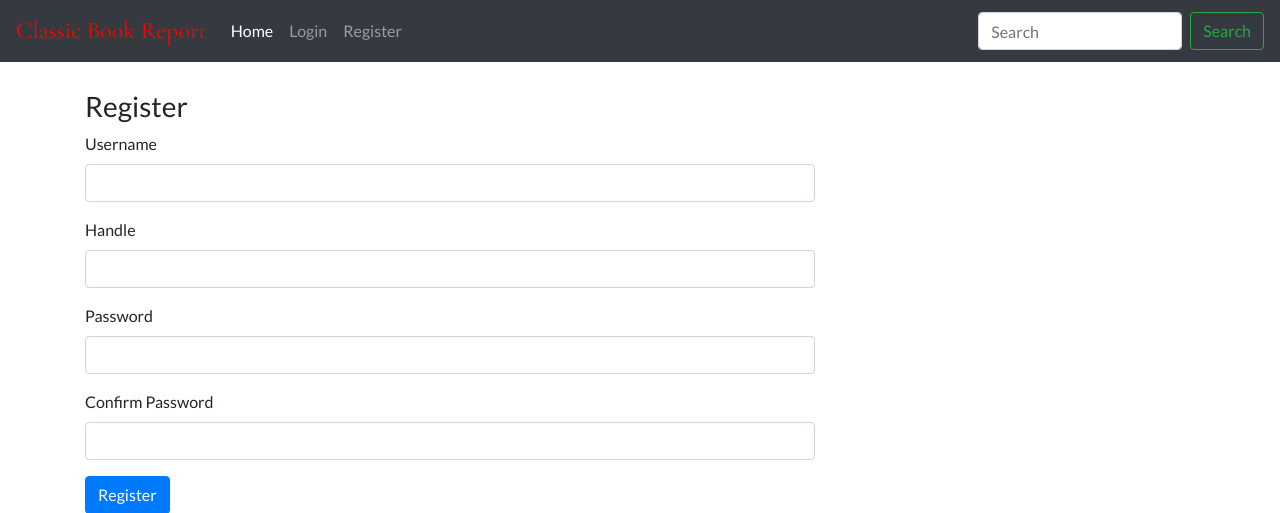
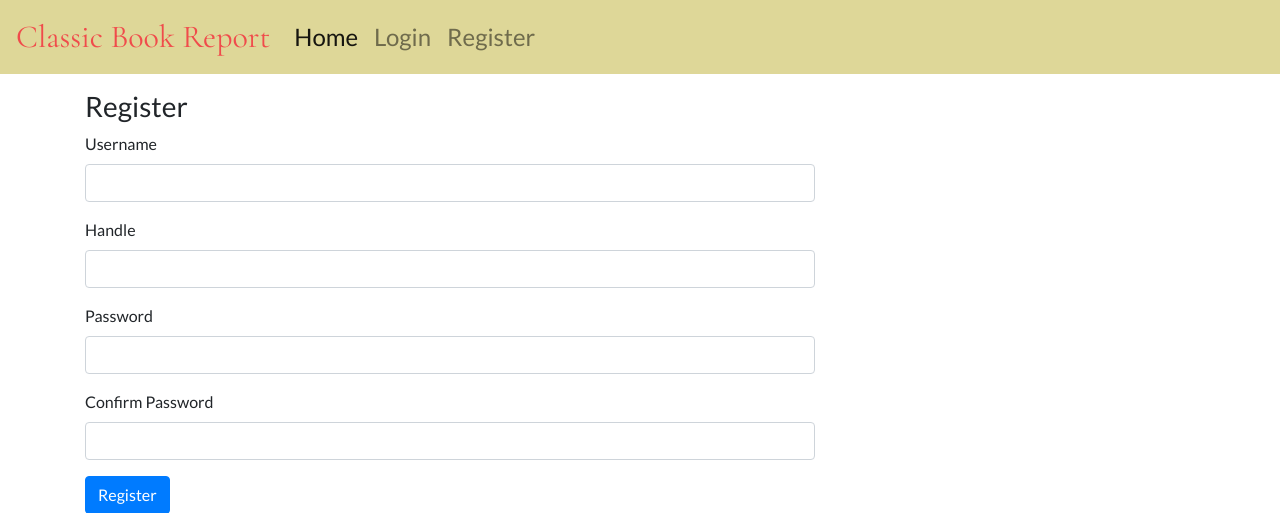
Before and after one commit to leighmforrest/project1, a Flask app: page /register in a window 1280 px wide. Shown: the top 513 px of the page. Run offline with Flask 2, Linux system fonts and the light colour scheme; parts of the project's set-up code (start-up, migrations or seed data) failed here and were passed over; some libraries are stand-ins or nearby versions.

Commit message:
improved ui

```diff
--- a/app/auth/routes.py
+++ b/app/auth/routes.py
@@ -11,15 +11,15 @@
 def dashboard():
     form = EditUserForm()
     username = session['username']
+    handle = User.get_user_data(username)[1]
 
     if form.validate_on_submit():
         User.change_handle(username, form.handle.data)
         flash('User handle changed', 'success')
+        return redirect(url_for('auth.dashboard'))
     elif request.method == 'GET':
-        handle = User.get_user_data(username)[1]
         form.handle.data = handle
 
-    handle = User.get_user_data(username)[1]
     return render_template('auth/dashboard.html', handle=handle, form=form)
 
 
--- a/app/books/forms.py
+++ b/app/books/forms.py
@@ -9,7 +9,8 @@
 class RatingForm(FlaskForm):
     comment = TextAreaField('Comment', validators=[
         DataRequired(),
-        Length(min=1, max=500, message="Username must be between 1 and 500 characters")])
+        Length(min=1, max=500,
+               message="Username must be between 1 and 500 characters")])
     rating = RadioField('Rating', choices=CHOICES, default='4')
 
 
--- a/app/home/routes.py
+++ b/app/home/routes.py
@@ -10,7 +10,9 @@
 def home():
     login_form = LoginForm()
     books = Book.get_random_books()
-    return render_template("home/index.html", login_form=login_form, books=books)
+    return render_template("home/index.html",
+                           login_form=login_form,
+                           books=books)
 
 
 @home_blueprint.route("/api/<string:isbn>", methods=["GET"])
--- a/app/home/templates/home/index.html
+++ b/app/home/templates/home/index.html
@@ -18,7 +18,6 @@
             {% endif %}
         </div>
         <div class="col-md-4">
-            x
         </div>
     </div>
 </div>
--- a/app/static/css/styles.css
+++ b/app/static/css/styles.css
@@ -18,7 +18,14 @@
 /* NAVBAR STYLES */
 .navbar > .navbar-brand {
   font-family: "Cormorant Garamond", serif;
-  font-size: 1.5rem;
-  color: red; }
+  font-size: 2rem;
+  color: #F04B4B; }
   .navbar > .navbar-brand:hover {
-    color: red; }
+    color: #F04B4B; }
+
+.navbar a {
+  color: #D28779;
+  font-size: 1.5rem; }
+
+.navbar-light {
+  background-color: #DED798; }
--- a/app/templates/base.html
+++ b/app/templates/base.html
@@ -24,10 +24,8 @@
             {% block content %}
             {% endblock %}
       </main>
+      {% include 'partials/_footer.html' %}
 
-    <footer>
-      <p>&copy; Leigh Michael Forrest 2019</p>
-    </footer>
     <!-- Optional JavaScript -->
     <!-- jQuery first, then Popper.js, then Bootstrap JS -->
     <script src="https://code.jquery.com/jquery-3.3.1.slim.min.js" integrity="sha384-q8i/X+965DzO0rT7abK41JStQIAqVgRVzpbzo5smXKp4YfRvH+8abtTE1Pi6jizo" crossorigin="anonymous"></script>
--- /dev/null
+++ b/app/templates/partials/_footer.html
@@ -0,0 +1,3 @@
+<footer>
+      <p>&copy; Leigh Michael Forrest 2019</p>
+</footer>
--- a/app/templates/partials/_nav.html
+++ b/app/templates/partials/_nav.html
@@ -1,7 +1,8 @@
-<nav class="navbar navbar-expand-md navbar-dark fixed-top bg-dark">
+<nav class="navbar navbar-expand-md navbar-light fixed-top">
   <a class="navbar-brand" href="{{ url_for('home.home') }}">Classic Book Report</a>
   <button class="navbar-toggler" type="button" data-toggle="collapse" data-target="#navbarsExampleDefault" aria-controls="navbarsExampleDefault" aria-expanded="false" aria-label="Toggle navigation">
-    <span class="navbar-toggler-icon"></span>
+    <span class="navbar-toggler-icon">
+    </span>
   </button>
 
   <div class="collapse navbar-collapse" id="navbarsExampleDefault">
@@ -26,9 +27,11 @@
       </li>
       {% endif %}
     </ul>
+    {% if session['username'] %}
     <form class="form-inline my-2 my-lg-0" action="{{ url_for('books.search')}}" method="GET">
       <input class="form-control mr-sm-2" type="text" placeholder="Search" aria-label="Search" name='q'>
       <button class="btn btn-outline-success my-2 my-sm-0" type="submit">Search</button>
     </form>
+    {% endif %}
   </div>
 </nav>
--- a/scss/styles.scss
+++ b/scss/styles.scss
@@ -1,7 +1,7 @@
 $BRAND: 'Cormorant Garamond', serif;
 $MAIN_FONT: 'Lato', sans-serif;
 $MAIN_FONT_SIZE: 1.25rem;
-$FONT_COLOR:red;
+$FONT_COLOR: #F04B4B;
 
 body, html {
     height: 100%;
@@ -28,10 +28,17 @@
 .navbar {
     >.navbar-brand {
         font-family: $BRAND;
-        font-size: 1.5rem;
+        font-size: 2rem;
         color: $FONT_COLOR;
         &:hover {
             color: $FONT_COLOR;
         }
     }
+    a {
+        color: #D28779;
+        font-size: 1.5rem;
+    }
 }
+.navbar-light {
+        background-color: #DED798;
+}
```
Also changed, not shown: app/models.py (+26 -9 lines), README.md, 1 other file.
